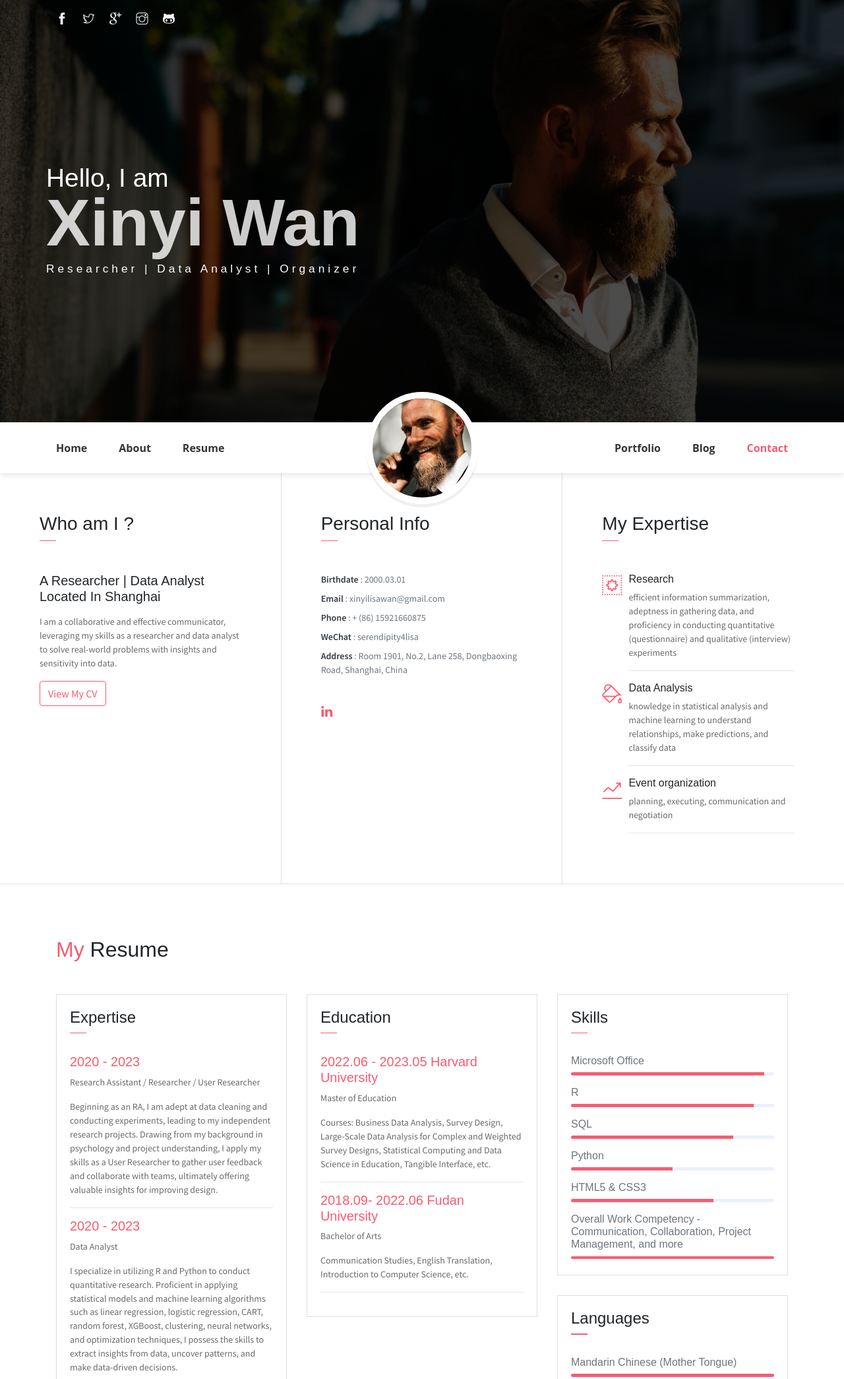
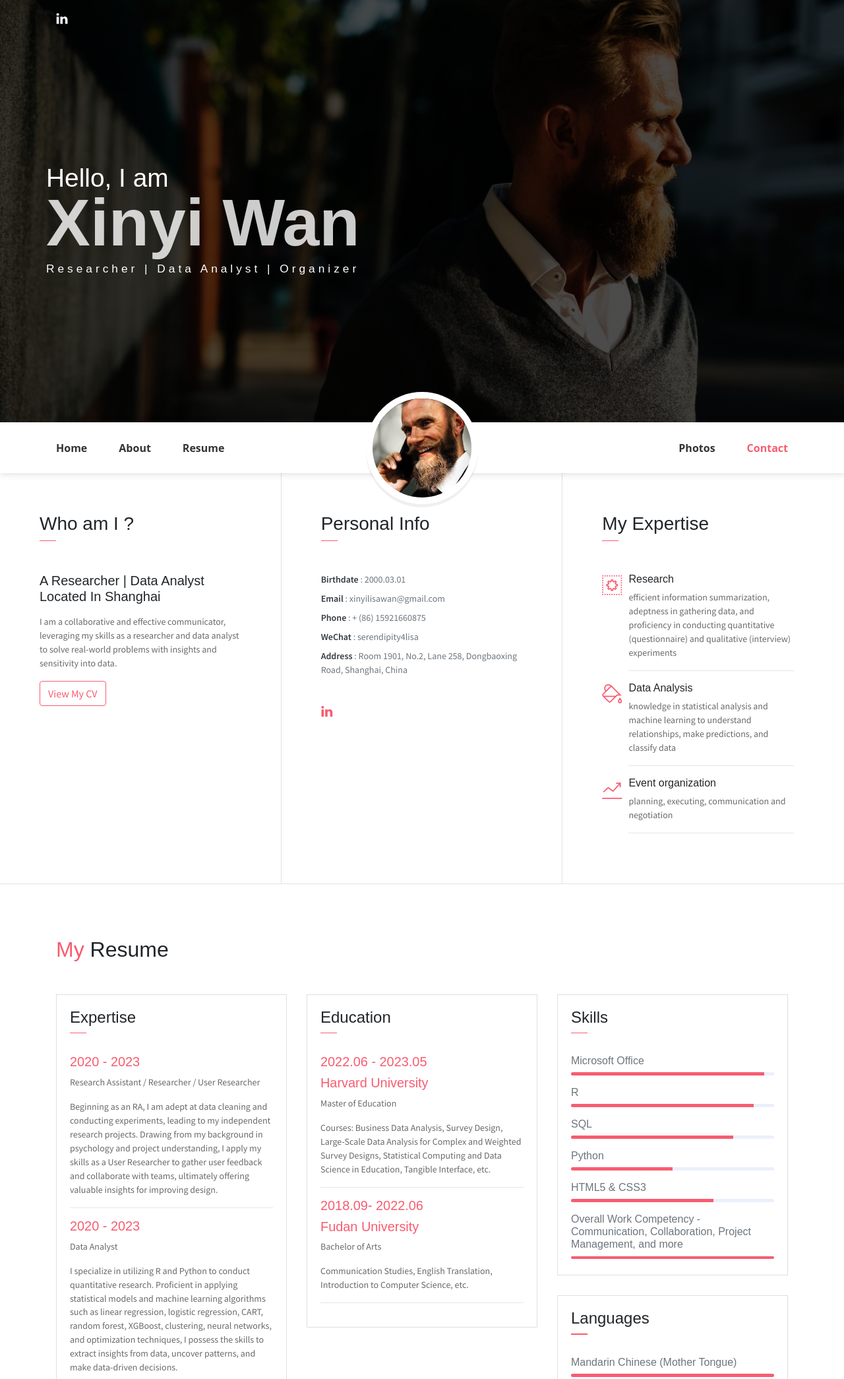
Before and after one commit to xinyilisawan/xinyilisawan.github.io, a website: page index.html in a window 1280 px wide. Shown: the top 2090 px of the page at 66% size. Drawn offline with Linux system fonts and the light colour scheme; some packages are replaced by stand-ins of ours; files that its build step writes are made by us from their sources; some icons are missing; files whose address does not match are found by name.

Commit message:
Update index.html

```diff
--- a/index.html
+++ b/index.html
@@ -15,11 +15,7 @@
     <header class="header">
         <div class="container">
             <ul class="social-icons pt-3">
-                <li class="social-item"><a class="social-link text-light" href="#"><i class="ti-facebook" aria-hidden="true"></i></a></li>
-                <li class="social-item"><a class="social-link text-light" href="#"><i class="ti-twitter" aria-hidden="true"></i></a></li>
-                <li class="social-item"><a class="social-link text-light" href="#"><i class="ti-google" aria-hidden="true"></i></a></li>
-                <li class="social-item"><a class="social-link text-light" href="#"><i class="ti-instagram" aria-hidden="true"></i></a></li>
-                <li class="social-item"><a class="social-link text-light" href="#"><i class="ti-github" aria-hidden="true"></i></a></li>
+                <li class="social-item"><a class="social-link text-light" href="https://www.linkedin.cn/incareer/in/xinyi-lisa-wan"><i class="ti-linkedin" aria-hidden="true"></i></a></li>
             </ul>
             <div class="header-content">
                 <h4 class="header-subtitle" >Hello, I am</h4>
@@ -54,10 +50,7 @@
                 </ul>
                 <ul class="navbar-nav ml-auto">
                     <li class="nav-item">
-                        <a href="#portfolio" class="nav-link">Portfolio</a>
-                    </li>
-                    <li class="nav-item">
-                        <a href="#blog" class="nav-link">Blog</a>
+                        <a href="#portfolio" class="nav-link">Photos</a>
                     </li>
                     <li class="nav-item last-item">
                         <a href="#contact" class="nav-link">Contact</a>
@@ -157,11 +150,13 @@
                             </div>
                         </div>
                         <div class="card-body">
-                            <h6 class="title text-danger">2022.06 - 2023.05 Harvard University</h6>
+                            <h6 class="title text-danger">2022.06 - 2023.05</h6>
+			    <h6 class="title text-danger">Harvard University</h6>
                             <P>Master of Education</P>
                             <P class="subtitle">Courses: Business Data Analysis, Survey Design, Large-Scale Data Analysis for Complex and Weighted Survey Designs, Statistical Computing and Data Science in Education, Tangible Interface, etc.</P>
                             <hr>
-                            <h6 class="title text-danger">2018.09- 2022.06 Fudan University</h6>
+                            <h6 class="title text-danger">2018.09- 2022.06</h6>
+			    <h6 class="title text-danger">Fudan University</h6>
                             <P>Bachelor of Arts</P>
                             <P class="subtitle">Communication Studies, English Translation, Introduction to Computer Science, etc.</P>
                             <hr>
@@ -197,7 +192,7 @@
                             <div class="progress mb-3">
                                 <div class="progress-bar bg-danger" role="progressbar" style="width: 70%" aria-valuenow="75" aria-valuemin="0" aria-valuemax="100"></div>
                             </div>
-                            <h6>Overall Work Competency - Communication, Collaboration, Project Management, and more</h6>
+                            <h6>Overall Work Competency - <h9>Communication, Collaboration, Project Management, and more</h9></h6>
                             <div class="progress mb-3">
                                 <div class="progress-bar bg-danger" role="progressbar" style="width: 100%" aria-valuenow="75" aria-valuemin="0" aria-valuemax="100"></div>
                             </div>
```
